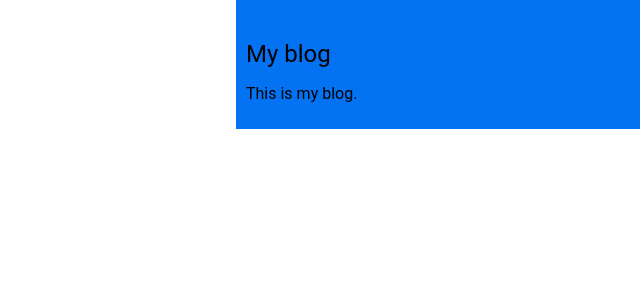
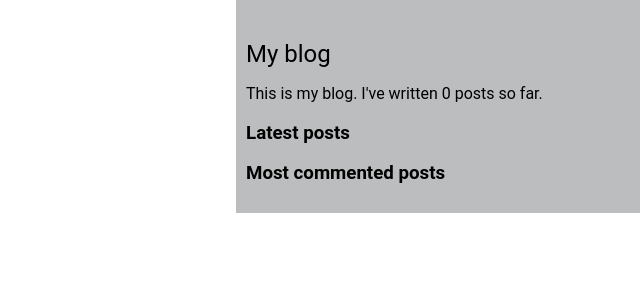
Before and after one commit to allan-xie/mysite, a Django app: template mysite/blog/templates/blog/base.html in a window 1280 px wide. Shown: the top 300 px of the page, without its empty margins (640-1280 px from the left). Run offline with Django 3.2, Linux system fonts and the light colour scheme; the template is opened without the code that fills it, so the values that code supplies are empty.

Commit message:
custom tag

```diff
--- a/mysite/blog/models.py
+++ b/mysite/blog/models.py
@@ -20,6 +20,7 @@ class Post(models.Model):
     created = models.DateTimeField(auto_now_add=True)
     updated = models.DateTimeField(auto_now=True)
     status = models.CharField(max_length=10,choices=STATUS_CHOICES,default='draft')
+
     objects = models.Manager()
     published = PublishedManager()
     tags = TaggableManager()
--- a/mysite/blog/static/css/blog.css
+++ b/mysite/blog/static/css/blog.css
@@ -29,7 +29,7 @@ h2 {
     float: right;
     width: 30%;
     padding: 10px;
-    background: #0373f3;
+    background: #bbbdbe;
     height: 100%;
 }
 
--- a/mysite/blog/templates/blog/base.html
+++ b/mysite/blog/templates/blog/base.html
@@ -1,4 +1,5 @@
 {% load static %}
+{% load blog_tags %}
 <!DOCTYPE html>
 <html>
 <head>
@@ -12,7 +13,18 @@
 </div>
 <div id="sidebar">
 <h2>My blog</h2>
-<p>This is my blog.</p>
+<p>This is my blog. I've written {% total_posts %} posts so far.</p>
+<h3>Latest posts</h3>
+{% show_latest_posts 3 %}
+<h3>Most commented posts</h3>
+{% get_most_commented_posts as most_commented_posts %}
+<ul>
+{% for post in most_commented_posts %}
+<li>
+<a href="{{ post.get_absolute_url }}">{{ post.title }}</a>
+</li>
+{% endfor %}
+</ul>
 </div>
 </body>
 </html>
--- /dev/null
+++ b/mysite/blog/templates/blog/post/latest_posts.html
@@ -0,0 +1,7 @@
+<ul>
+    {% for post in latest_posts %}
+    <li>
+    <a href="{{ post.get_absolute_url }}">{{ post.title }}</a>
+    </li>
+    {% endfor %}
+</ul>
--- /dev/null
+++ b/mysite/blog/templatetags/blog_tags.py
@@ -0,0 +1,23 @@
+from django import template
+from ..models import Post
+from django.db.models import Count
+
+register = template.Library()
+
+#simple tag
+@register.simple_tag
+def total_posts():
+    return Post.published.count()
+
+#inclusion_tag
+@register.inclusion_tag('blog/post/latest_posts.html')
+def show_latest_posts(count=5):
+    latest_posts = Post.published.order_by('-publish')[:count]
+    return {'latest_posts': latest_posts}
+
+
+#display comment  simple tag
+@register.simple_tag
+def get_most_commented_posts(count=5):
+    return Post.published.annotate(total_comments=Count('comments')
+    ).order_by('-total_comments')[:count]
```
Also changed, not shown: mysite/blog/templatetags/__init__.py (added).
